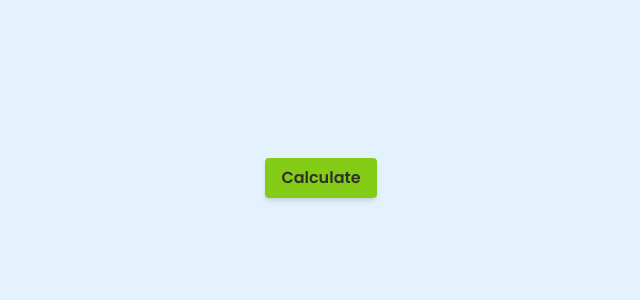
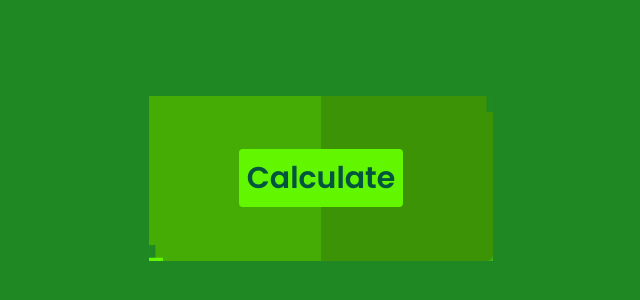
Before and after one commit to Nwakaego-Ego/leetChallengeNextjs, a Next.js app: page / in a window 1280 px wide. Shown: the part 222-522 px from the top of the page, without its empty margins (319-959 px from the left). Built offline with nearby package versions, Linux system fonts and the light colour scheme.

Commit message:
snake animation

```diff
--- /dev/null
+++ b/app/Display/display.css
@@ -0,0 +1,164 @@
+.main {
+  background-color: #208823;
+}
+
+.toggleButton {
+  background-color: #3b9305;
+  /* padding: 30px 60px; */
+  padding: 60px 90px;
+  font-size: 30px;
+  box-shadow: 0 20px 50px #62f608;
+  position: relative;
+  border-radius: 6px;
+}
+
+.toggleButton::before {
+  content: "";
+  position: absolute;
+  top: 0;
+  left: 0;
+  width: 50%;
+  height: 100%;
+  /* background: linear-gradient(to right, #62f700 50%, #62f700 50%); */
+  background: linear-gradient(to right, #45ac06 50%, #45ac06 50%);
+}
+
+.toggleButton .calculate {
+  position: relative;
+  z-index: 1;
+  color: #01543d;
+  background: linear-gradient(to right, #62f700, #62f700);
+  border-radius: 4px;
+}
+
+.snake-container {
+  position: relative;
+  display: inline-block;
+  overflow: hidden;
+}
+
+.snake {
+  position: absolute;
+  background-size: cover;
+}
+
+.snake-top {
+  top: 0;
+  left: 0;
+  width: 100%;
+  height: 2px;
+  background: linear-gradient(to right, #208823, #62f700);
+  z-index: 1;
+  animation: animate1 2s linear infinite;
+}
+
+@keyframes animate1 {
+  0% {
+    transform: translateX(-100%);
+  }
+  100% {
+    transform: translateX(100%);
+  }
+}
+
+.snake-right {
+  top: 0;
+  right: 0;
+  width: 2px;
+  height: 100%;
+  background: linear-gradient(to bottom, #208823, #62f700);
+
+  animation: animate2 2s linear infinite;
+}
+
+@keyframes animate2 {
+  0% {
+    transform: translateY(100%);
+  }
+  100% {
+    transform: translateY(-100%);
+  }
+}
+
+.snake-bottom {
+  bottom: 0;
+  left: 0;
+  width: 100%;
+  height: 1px;
+  background: linear-gradient(to left, #208823, #62f700);
+  animation: animate3 2s linear infinite;
+}
+
+@keyframes animate3 {
+  0% {
+    transform: translateX(100%);
+  }
+  100% {
+    transform: translateX(-100%);
+  }
+}
+
+.snake-left {
+  top: 0;
+  left: -2px;
+  width: 2px;
+  height: 100%;
+  background: linear-gradient(to top, #208823, #62f700);
+  z-index: 1;
+  animation: animate4 2s linear infinite;
+}
+
+@keyframes animate4 {
+  0% {
+    transform: translateY(-100%);
+  }
+  100% {
+    transform: translateY(100%);
+  }
+}
+
+/* .snake:nth-child(1) {
+  position: absolute;
+  top: 0;
+  left: 0;
+  width: 100%;
+  height: 1px;
+  background: linear-gradient(to right, #208823, #62f700);
+  animation: animate1 2s linear infinite;
+}
+
+@keyframes animate1 {
+  0% {
+    transform: translateX(-100%);
+  }
+  100% {
+    transform: translateX(100%);
+  }
+}
+
+.snake:nth-child(2) {
+  position: absolute;
+  top: 0;
+  right: 0;
+  width: 2px;
+  height: 100%;
+  background: linear-gradient(to bottom, #208823, #62f700);
+}
+
+.snake:nth-child(3) {
+  position: absolute;
+  bottom: 0;
+  left: 0;
+  width: 100%;
+  height: 1px;
+  background: linear-gradient(to left, #208823, #62f700);
+}
+
+.snake:nth-child(4) {
+  position: absolute;
+  top: 0;
+  left: 0;
+  width: 100%;
+  height: 1px;
+  background: linear-gradient(to top, #208823, #62f700);
+} */
--- a/app/Display/display.js
+++ b/app/Display/display.js
@@ -1,41 +1,6 @@
-// "use client";
-// import React, { useState } from "react";
-
-// const Display = () => {
-//   const [showResult, setShowResult] = useState(false);
-//   let numberList = [2, 4, 6, 8];
-
-//   const recalculate = () => {
-//     let elementLength = numberList.map((num) => {
-//       return num * numberList.length;
-//     });
-
-//     const result = elementLength.join(", ");
-//     return result;
-//   };
-
-//   const handleToggle = () => {
-//     setShowResult(!showResult);
-//   };
-
-//   return (
-//     <div class="min-h-screen flex  flex-row items-center justify-center relative">
-//       <button
-//         onClick={handleToggle}
-//         className="bg-lime-500 hover:bg-lime-600 text-[#2F2F2F] font-bold py-2 px-4 rounded p-10 transition duration-500"
-//       >
-//         {showResult ? "Hide Result" : "Calculate"}
-//       </button>
-
-//       {showResult && <div> {recalculate()}</div>}
-//     </div>
-//   );
-// };
-
-// export default Display;
-
 "use client";
 import React, { useState } from "react";
+import "./display.css";
 
 const Display = () => {
   const [showResult, setShowResult] = useState(false);
@@ -52,13 +17,40 @@ const Display = () => {
   };
 
   return (
-    <div className="min-h-screen flex flex-col items-center justify-center">
-      <button
-        onClick={handleToggle}
-        className="bg-lime-500 hover:bg-lime-600 text-[#2F2F2F] font-bold py-2 px-4 rounded p-3 shadow-md transition duration-500"
-      >
-        {showResult ? "Hide Result" : "Calculate"}
-      </button>
+    <div className=" main min-h-screen flex flex-col items-center justify-center">
+      {/* <div>
+        <span className="snake"></span>
+        <span className="snake"></span>
+        <span className="snake"></span>
+        <span className="snake"></span>
+        <button
+          onClick={handleToggle}
+          className=" toggleButton  text-[#2F2F2F] font-bold rounded  shadow-md transition duration-500 animate-moveButton"
+        >
+          {showResult ? (
+            <span className="calculate">Hide Result</span>
+          ) : (
+            <span className="calculate">Calculate</span>
+          )}
+        </button>
+      </div> */}
+
+      <div className="snake-container relative">
+        <span className="snake snake-top"></span>
+        <span className="snake snake-right"></span>
+        <button
+          onClick={handleToggle}
+          className="toggleButton text-[#2F2F2F] font-bold rounded shadow-md transition duration-500 animate-moveButton"
+        >
+          {showResult ? (
+            <span className="calculate">Hide Result</span>
+          ) : (
+            <span className="calculate">Calculate</span>
+          )}
+        </button>
+        <span className="snake snake-bottom"></span>
+        <span className="snake snake-left"></span>
+      </div>
 
       {showResult && (
         <div className="mt-4 p-3 border border-gray-300 rounded shadow-md">
```
